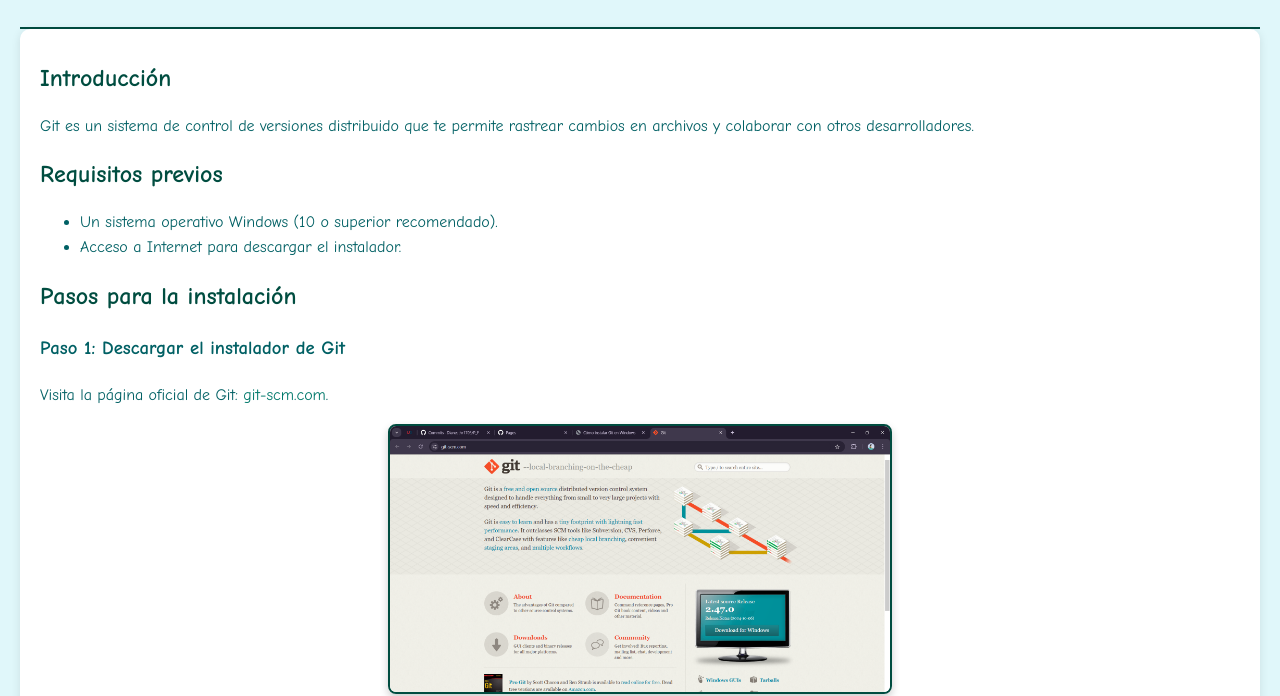
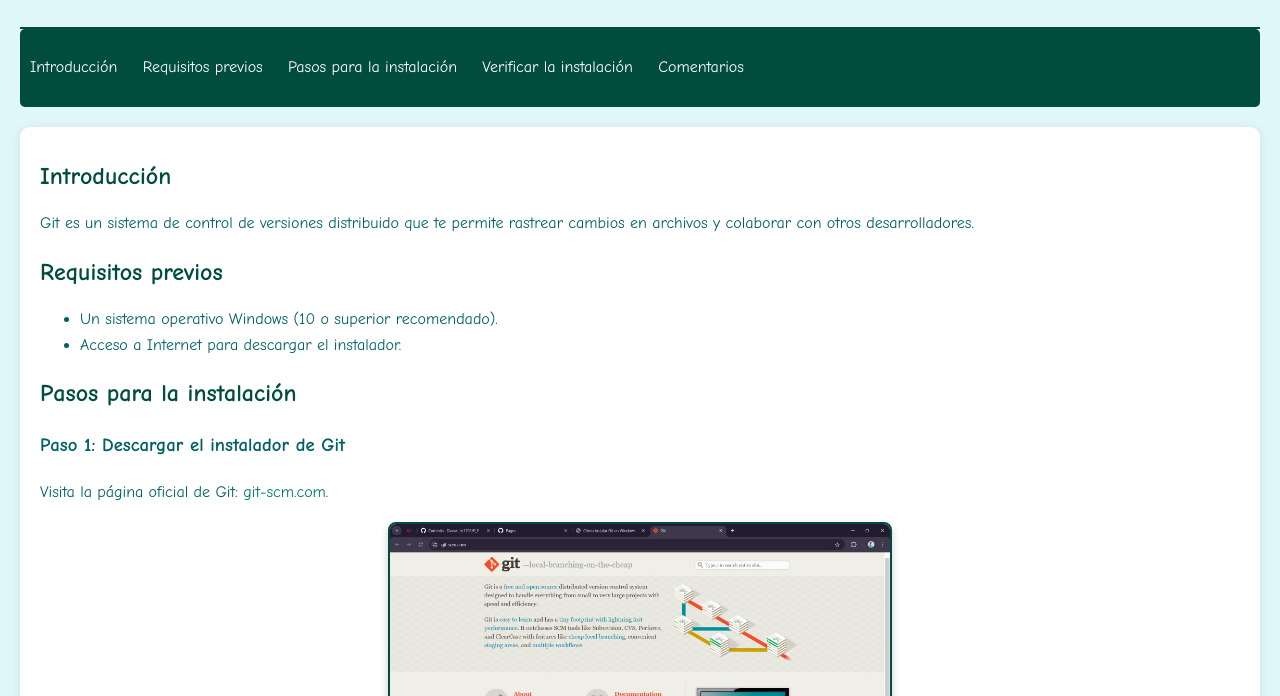
Before and after one commit to Dianesthr1703/P_F, a plain HTML site: page index.html in a window 1280 px wide. Shown: the part 104-800 px from the top of the page. Drawn offline with Linux system fonts and the light colour scheme.

Commit message:
Guía de instalación

```diff
--- a/index.html
+++ b/index.html
@@ -4,6 +4,8 @@
     <meta charset="UTF-8">
     <meta name="viewport" content="width=device-width, initial-scale=1.0">
     <title>Cómo instalar Git en Windows</title>
+    <meta name="description" content="Guía paso a paso sobre cómo instalar Git en Windows. Aprende a descargar, configurar y verificar la instalación de Git.">
+    <meta name="author" content="Diane Gonz">
     <style>
         body {
             background-color: #e0f7fa;
@@ -17,6 +19,27 @@
             text-align: center;
             padding: 20px 0;
             border-bottom: 2px solid #004d40; /* Línea separadora */
+        }
+        nav {
+            background-color: #004d40;
+            padding: 10px;
+            border-radius: 5px;
+            margin-bottom: 20px;
+        }
+        nav ul {
+            list-style-type: none;
+            padding: 0;
+        }
+        nav ul li {
+            display: inline;
+            margin-right: 20px;
+        }
+        nav a {
+            color: #ffffff;
+            text-decoration: none;
+        }
+        nav a:hover {
+            text-decoration: underline;
         }
         h1, h2 {
             color: #004d40;
@@ -64,17 +87,28 @@
     <header>
         <h1>¿Cómo instalar Git en Windows?</h1>
     </header>
+
+    <nav>
+        <ul>
+            <li><a href="#introduccion">Introducción</a></li>
+            <li><a href="#requisitos-previos">Requisitos previos</a></li>
+            <li><a href="#pasos-instalacion">Pasos para la instalación</a></li>
+            <li><a href="#verificar-instalacion">Verificar la instalación</a></li>
+            <li><a href="#comentarios">Comentarios</a></li>
+        </ul>
+    </nav>
+
     <section>
-        <h2>Introducción</h2>
+        <h2 id="introduccion">Introducción</h2>
         <p>Git es un sistema de control de versiones distribuido que te permite rastrear cambios en archivos y colaborar con otros desarrolladores.</p>
 
-        <h2>Requisitos previos</h2>
+        <h2 id="requisitos-previos">Requisitos previos</h2>
         <ul>
             <li>Un sistema operativo Windows (10 o superior recomendado).</li>
             <li>Acceso a Internet para descargar el instalador.</li>
         </ul>
 
-        <h2>Pasos para la instalación</h2>
+        <h2 id="pasos-instalacion">Pasos para la instalación</h2>
         <h3>Paso 1: Descargar el instalador de Git</h3>
         <p>Visita la página oficial de Git: <a href="https://git-scm.com" target="_blank">git-scm.com</a>.</p>
         <img src="img/Descargar Git.png" alt="Descargar Git" />
@@ -91,12 +125,20 @@
         <p>Haz clic en "Finish" una vez que la instalación haya finalizado.</p>
         <img src="img/Finalizar instalación.png" alt="Finalizar instalación" />
 
-        <h2>Verificar la instalación</h2>
+        <h2 id="verificar-instalacion">Verificar la instalación</h2>
         <p>Abre el "Símbolo del sistema" o "Git Bash" y escribe el siguiente comando:</p>
         <pre><code>git --version</code></pre>
         <p>Esto te mostrará la versión de Git instalada en tu sistema.</p>
         <img src="img/version.png" alt="Verificación de la versión de Git" />
     </section>
+
+    <section id="comentarios">
+        <h2>Comentarios</h2>
+        <p>¿Tienes dudas o sugerencias? Déjalas aquí:</p>
+        <textarea rows="4" cols="50" placeholder="Escribe tu comentario..."></textarea>
+        <button type="submit">Enviar</button>
+    </section>
+
     <footer>
         <p>&copy; 2024 Diane Gonz</p>
     </footer>
```
